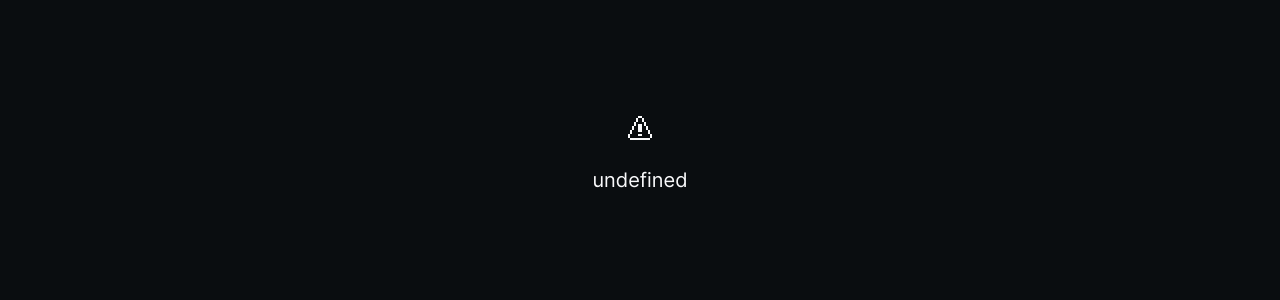
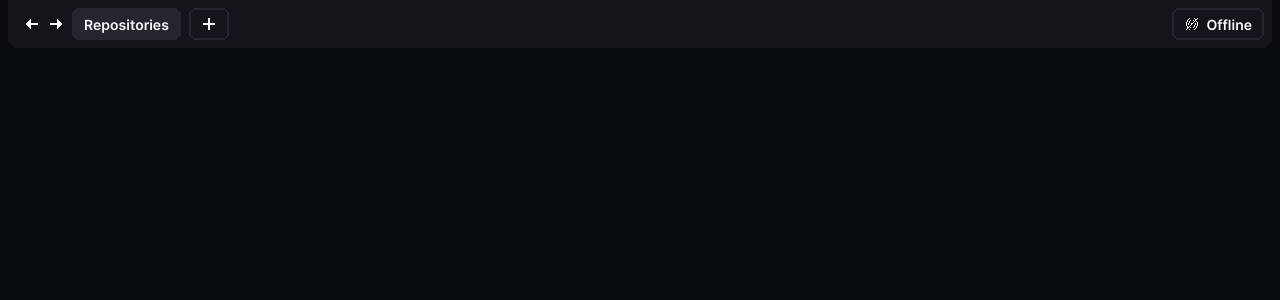
Before and after one commit to radicle-dev/radicle-desktop, a Svelte app: page /repos in a window 1280 px wide. Shown: the top 300 px of the page. Built offline with nearby package versions, Linux system fonts and the light colour scheme.

Commit message:
Add Header component and required components

```diff
--- a/public/colors.css
+++ b/public/colors.css
@@ -1,4 +1,9 @@
 :root {
   --color-background-default: #0a0d10;
   --color-foreground-contrast: #f9f9fb;
+  --color-foreground-disabled: #6a6a81;
+  --color-border-default: #2e2f38;
+  --color-background-float: #14151a;
+  --color-fill-float-hover: #1b1c22;
+  --color-fill-ghost: #24252d;
 }
--- a/public/typography.css
+++ b/public/typography.css
@@ -29,6 +29,7 @@
   --font-size-small: 0.875rem; /* 14px */
   --font-size-regular: 1rem; /* 16px */
   --font-size-medium: 1.25rem; /* 20px */
+  --font-weight-semibold: 600;
 }
 
 html {
@@ -46,3 +47,7 @@ html {
 .txt-medium {
   font-size: var(--font-size-medium);
 }
+
+.txt-semibold {
+  font-weight: var(--font-weight-semibold) !important;
+}
--- a/src/App.svelte
+++ b/src/App.svelte
@@ -1,5 +1,11 @@
 <script lang="ts">
-  import Startup from "./views/Startup.svelte";
+  import { Router, Route } from "svelte-routing";
+
+  import Startup from "@app/views/Startup.svelte";
+  import Repos from "@app/views/Repos.svelte";
 </script>
 
-<Startup />
+<Router>
+  <Route path="/" component={Startup} />
+  <Route path="/repos" component={Repos} />
+</Router>
--- /dev/null
+++ b/src/components/Header.svelte
@@ -0,0 +1,51 @@
+<script lang="ts">
+  import Background from "./Header/Background.svelte";
+  import Icon from "./Icon.svelte";
+  import Label from "./Label.svelte";
+</script>
+
+<style>
+  .flex-item {
+    display: flex;
+    align-items: center;
+  }
+  header {
+    padding: 0 0.5rem;
+    gap: 1.5rem;
+    height: 3rem;
+  }
+  .wrapper {
+    width: 100%;
+    justify-content: space-between;
+    padding: 0 0.5rem;
+  }
+  .wrapper-left {
+    gap: 0.5rem;
+    padding: 0 0.5rem;
+  }
+</style>
+
+<header class="flex-item">
+  <div class="wrapper flex-item">
+    <div class="wrapper-left flex-item">
+      <div class="flex-item" style:gap="0.5rem">
+        <Icon name="arrow-left" />
+        <Icon name="arrow-right" />
+      </div>
+      <Label
+        styleBorderColor="var(--color-fill-ghost)"
+        styleFillColor="var(--color-fill-ghost)">
+        Repositories
+      </Label>
+      <Label styleBorderColor="var(--color-fill-ghost)">
+        <Icon name="plus" />
+      </Label>
+    </div>
+    <div class="flex-item">
+      <Label styleBorderColor="var(--color-fill-ghost)">
+        <Icon name="offline" /> Offline
+      </Label>
+    </div>
+  </div>
+  <Background />
+</header>
--- /dev/null
+++ b/src/components/Header/Background.svelte
@@ -0,0 +1,49 @@
+<style>
+  .container {
+    height: 3rem;
+    z-index: -1;
+    position: absolute;
+    top: 0;
+    left: 0.5rem;
+    right: 0.5rem;
+    display: grid;
+    grid-template-columns: repeat(3, 2px) auto repeat(3, 2px);
+    grid-template-rows: auto repeat(3, 2px);
+  }
+  .bg {
+    background-color: var(--color-background-float);
+  }
+</style>
+
+<div class="container">
+  <div class="bg"></div>
+  <div class="bg"></div>
+  <div class="bg"></div>
+  <div class="bg"></div>
+  <div class="bg"></div>
+  <div class="bg"></div>
+  <div class="bg"></div>
+  <div></div>
+  <div class="bg"></div>
+  <div class="bg"></div>
+  <div class="bg"></div>
+  <div class="bg"></div>
+  <div class="bg"></div>
+  <div></div>
+
+  <div></div>
+  <div></div>
+  <div class="bg"></div>
+  <div class="bg"></div>
+  <div class="bg"></div>
+  <div></div>
+  <div></div>
+
+  <div></div>
+  <div></div>
+  <div></div>
+  <div class="bg"></div>
+  <div></div>
+  <div></div>
+  <div></div>
+</div>
--- /dev/null
+++ b/src/components/Icon.svelte
@@ -0,0 +1,86 @@
+<script lang="ts">
+  import { unreachable } from "@app/lib/utils";
+  export let name: "arrow-left" | "arrow-right" | "plus" | "offline";
+</script>
+
+<style>
+  svg {
+    display: flex;
+    flex-shrink: 0;
+  }
+</style>
+
+<!-- svelte-ignore a11y-click-events-have-key-events -->
+<!-- svelte-ignore a11y-no-noninteractive-element-interactions -->
+<svg
+  role="img"
+  on:click
+  width="16"
+  height="16"
+  fill="currentColor"
+  viewBox="0 0 16 16">
+  {#if name === "arrow-left"}
+    <path d="M1.99997 7L1.99997 8L2.99997 8L2.99997 7L1.99997 7Z" />
+    <path d="M2.99997 6L2.99997 7L3.99997 7L3.99997 6L2.99997 6Z" />
+    <path d="M2.99997 9L2.99997 8L3.99997 8L3.99997 9L2.99997 9Z" />
+    <path d="M2.99997 9L14 9L14 7L2.99997 7L2.99997 9Z" />
+    <path d="M3.99997 11L4.99997 11L4.99997 5L3.99997 5L3.99997 11Z" />
+    <path d="M4.99997 12L5.99997 12L5.99997 4L4.99997 4L4.99997 12Z" />
+    <path d="M5.99997 13L6.99997 13L6.99997 3L5.99997 3L5.99997 13Z" />
+    <path d="M2.99997 10L3.99997 10L3.99997 9L2.99997 9L2.99997 10Z" />
+    <path d="M1.99997 9L2.99997 9L2.99997 8L1.99997 8L1.99997 9Z" />
+  {:else if name === "arrow-right"}
+    <path d="M14 9V8H13V9H14Z" />
+    <path d="M13 10V9H12V10H13Z" />
+    <path d="M13 7V8H12V7H13Z" />
+    <path d="M13 7H2.00003V9H13V7Z" />
+    <path d="M12 5H11V11H12V5Z" />
+    <path d="M11 4H10V12H11V4Z" />
+    <path d="M10 3H9.00003V13H10V3Z" />
+    <path d="M13 6H12V7H13V6Z" />
+    <path d="M14 7H13V8H14V7Z" />
+  {:else if name === "plus"}
+    <path d="M7.00002 2H9.00002V14H7.00002V2Z" />
+    <path d="M14 7V9L2.00002 9L2.00002 7L14 7Z" />
+  {:else if name === "offline"}
+    <path d="M3 6L3 8H2L2 6H3Z" />
+    <path d="M13 10V8H14V10H13Z" />
+    <path d="M5 9V7H4V9H5Z" />
+    <path d="M11 7V9H12V7H11Z" />
+    <path d="M4 4L4 6H3L3 4H4Z" />
+    <path d="M12 12V10H13V12H12Z" />
+    <path d="M4 10V12H3L3 10H4Z" />
+    <path d="M12 6V5H13V6H12Z" />
+    <path d="M5 4H4V3L5 3V4Z" />
+    <path d="M11 12H12V13H11V12Z" />
+    <path d="M3 8L3 10H2L2 8H3Z" />
+    <path d="M13 8V6H14V8H13Z" />
+    <path d="M10 5L11 5V6L10 6V5Z" />
+    <path d="M6 7H5L5 5H6V7Z" />
+    <path d="M10 9L11 9V11H10V9Z" />
+    <path d="M7 7H9V8H7V7Z" />
+    <path d="M6 11H7V12H6V11Z" />
+    <path d="M10 5H9V4H10V5Z" />
+    <path d="M6 4H7V5H6L6 4Z" />
+    <path d="M10 12H9V11H10V12Z" />
+    <path d="M5 2H6V3L5 3L5 2Z" />
+    <path d="M11 14H10V13H11V14Z" />
+    <path d="M5 13H6V14H5V13Z" />
+    <path d="M11 3L10 3V2L11 2V3Z" />
+    <path d="M12 4H11V3L12 3V4Z" />
+    <path d="M13 2.00001H14V3.00001H13V2.00001Z" />
+    <path d="M12 3L13 3.00001V4.00001L12 4V3Z" />
+    <path d="M11 4H12V5L11 5V4Z" />
+    <path d="M10 5L11 5V6L10 6V5Z" />
+    <path d="M9 6.00001L10 6L10 7.00001L9 7L9 6.00001Z" />
+    <path d="M8 7.00001L9 7V8L8 8.00001V7.00001Z" />
+    <path d="M7 8L8 8.00001V9.00001H7L7 8Z" />
+    <path d="M6 9L7 9.00001V10H6V9Z" />
+    <path d="M5 10H6V11L5 11V10Z" />
+    <path d="M4 11L5 11V12L4 12L4 11Z" />
+    <path d="M3 12H4L4 13H3L3 12Z" />
+    <path d="M2 13L3 13L3 14H2V13Z" />
+  {:else}
+    {unreachable(name)}
+  {/if}
+</svg>
--- /dev/null
+++ b/src/components/Label.svelte
@@ -0,0 +1,67 @@
+<script lang="ts">
+  export let styleBorderColor: string;
+  export let styleFillColor: string = "transparent";
+  export let emptyPixels: 2 | 1 = 2;
+
+  let gridTemplate = `${"2px ".repeat(emptyPixels)}auto ${"2px ".repeat(emptyPixels)}`;
+</script>
+
+<style>
+  .content {
+    padding: 2px 8px;
+    display: flex;
+    gap: 6px;
+    align-items: center;
+  }
+  .container {
+    white-space: nowrap;
+    user-select: none;
+    column-gap: 0;
+    height: 2rem;
+    row-gap: 0;
+    display: grid;
+  }
+</style>
+
+<div
+  class="container"
+  style:grid-template-columns={gridTemplate}
+  style:grid-template-rows={gridTemplate}>
+  {@html "<div></div>".repeat(emptyPixels)}
+  <div style:background-color={styleBorderColor} />
+  {@html "<div></div>".repeat(emptyPixels)}
+
+  {#if emptyPixels === 2}
+    <div />
+    <div style:background-color={styleBorderColor} />
+    <div style:background-color={styleFillColor} />
+    <div style:background-color={styleBorderColor} />
+    <div />
+  {/if}
+
+  <div style:background-color={styleBorderColor} />
+  {#if emptyPixels === 2}
+    <div style:background-color={styleFillColor} />
+  {/if}
+  <div
+    class="content txt-semibold txt-small"
+    style:background-color={styleFillColor}>
+    <slot />
+  </div>
+  {#if emptyPixels === 2}
+    <div style:background-color={styleFillColor} />
+  {/if}
+  <div style:background-color={styleBorderColor} />
+
+  {#if emptyPixels === 2}
+    <div />
+    <div style:background-color={styleBorderColor} />
+    <div style:background-color={styleFillColor} />
+    <div style:background-color={styleBorderColor} />
+    <div />
+  {/if}
+
+  {@html "<div></div>".repeat(emptyPixels)}
+  <div style:background-color={styleBorderColor} />
+  {@html "<div></div>".repeat(emptyPixels)}
+</div>
--- /dev/null
+++ b/src/lib/utils.ts
@@ -0,0 +1,3 @@
+export const unreachable = (value: never): never => {
+  throw new Error(`Unreachable code: ${value}`);
+};
--- /dev/null
+++ b/src/views/Repos.svelte
@@ -0,0 +1,5 @@
+<script>
+  import Header from "@app/components/Header.svelte";
+</script>
+
+<Header />
--- a/src/views/Startup.svelte
+++ b/src/views/Startup.svelte
@@ -1,6 +1,8 @@
 <script lang="ts">
   import { invoke } from "@tauri-apps/api/core";
   import { onMount } from "svelte";
+  import { Link } from "svelte-routing";
+
   import warningIcon from "/images/warning.png";
 
   let loading = true;
@@ -35,5 +37,6 @@
     {/if}
   {:else if !loading}
     <p class="txt-medium">You are all set!</p>
+    <Link to="/repos">Repos</Link>
   {/if}
 </main>
```
